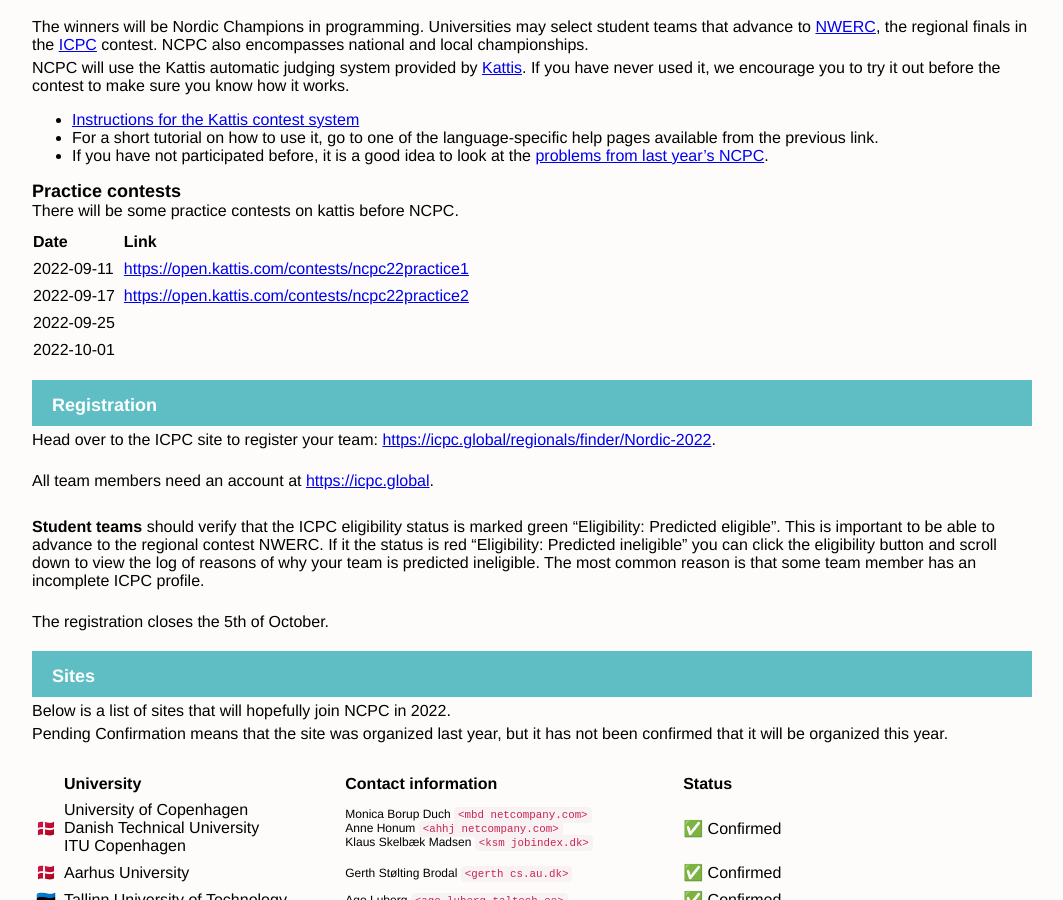
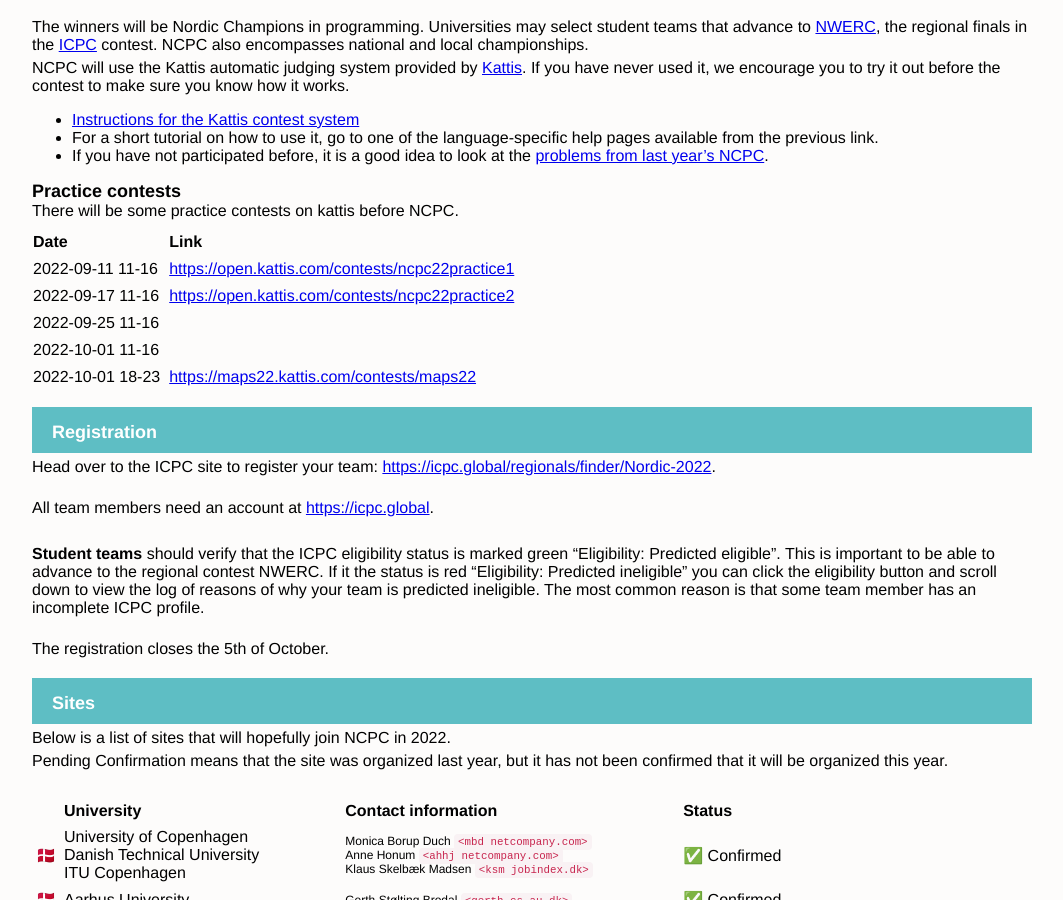
Before and after one commit to icpc/ncpc-web, a Jekyll site: the page built from ncpc2022/index.md, in a window 1280 px wide and 900 px high, scrolled down 614 px. Shown: the whole window, without its empty margins (108-1171 px from the left). Built offline with Jekyll 4.4.1, drawn with Linux system fonts in a browser that asks for light colours.

Commit message:
[2022] add link to maps contest

```diff
--- a/ncpc2022/index.md
+++ b/ncpc2022/index.md
@@ -50,10 +50,11 @@
 
 <table class="info-table">
   <tr><th>Date</th><th>Link</th></tr>
-  <tr><td>2022-09-11</td><td><a href="https://open.kattis.com/contests/ncpc22practice1">https://open.kattis.com/contests/ncpc22practice1</a></td></tr>
-  <tr><td>2022-09-17</td><td><a href="https://open.kattis.com/contests/ncpc22practice2">https://open.kattis.com/contests/ncpc22practice2</a></td></tr>
-  <tr><td>2022-09-25</td><td></td></tr>
-  <tr><td>2022-10-01</td><td></td></tr>
+  <tr><td>2022-09-11 11-16</td><td><a href="https://open.kattis.com/contests/ncpc22practice1">https://open.kattis.com/contests/ncpc22practice1</a></td></tr>
+  <tr><td>2022-09-17 11-16</td><td><a href="https://open.kattis.com/contests/ncpc22practice2">https://open.kattis.com/contests/ncpc22practice2</a></td></tr>
+  <tr><td>2022-09-25 11-16</td><td></td></tr>
+  <tr><td>2022-10-01 11-16</td><td></td></tr>
+  <tr><td>2022-10-01 18-23</td><td><a href="https://maps22.kattis.com/contests/maps22">https://maps22.kattis.com/contests/maps22</a></td></tr>
 </table>
 
 <div class="bar">
```
